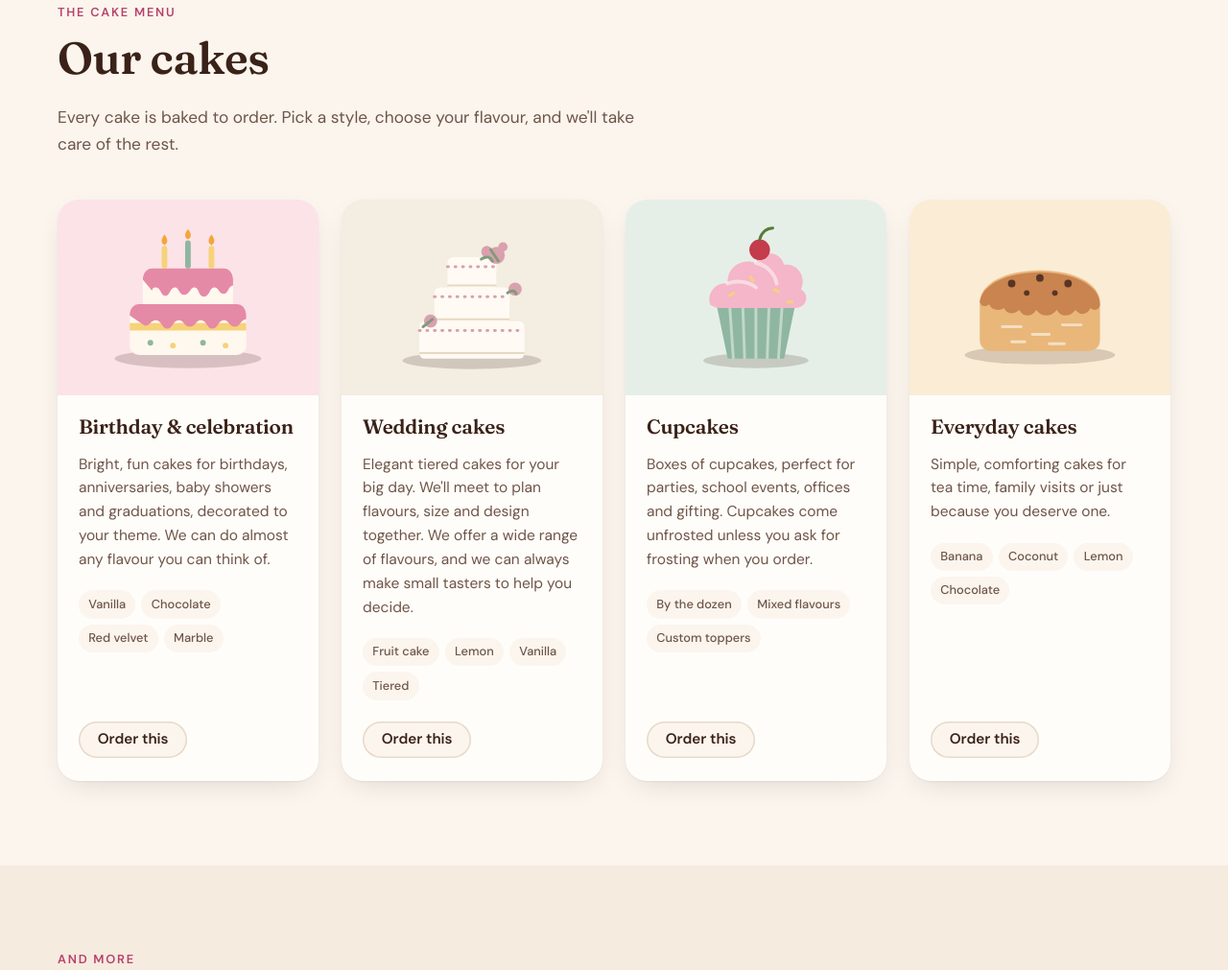
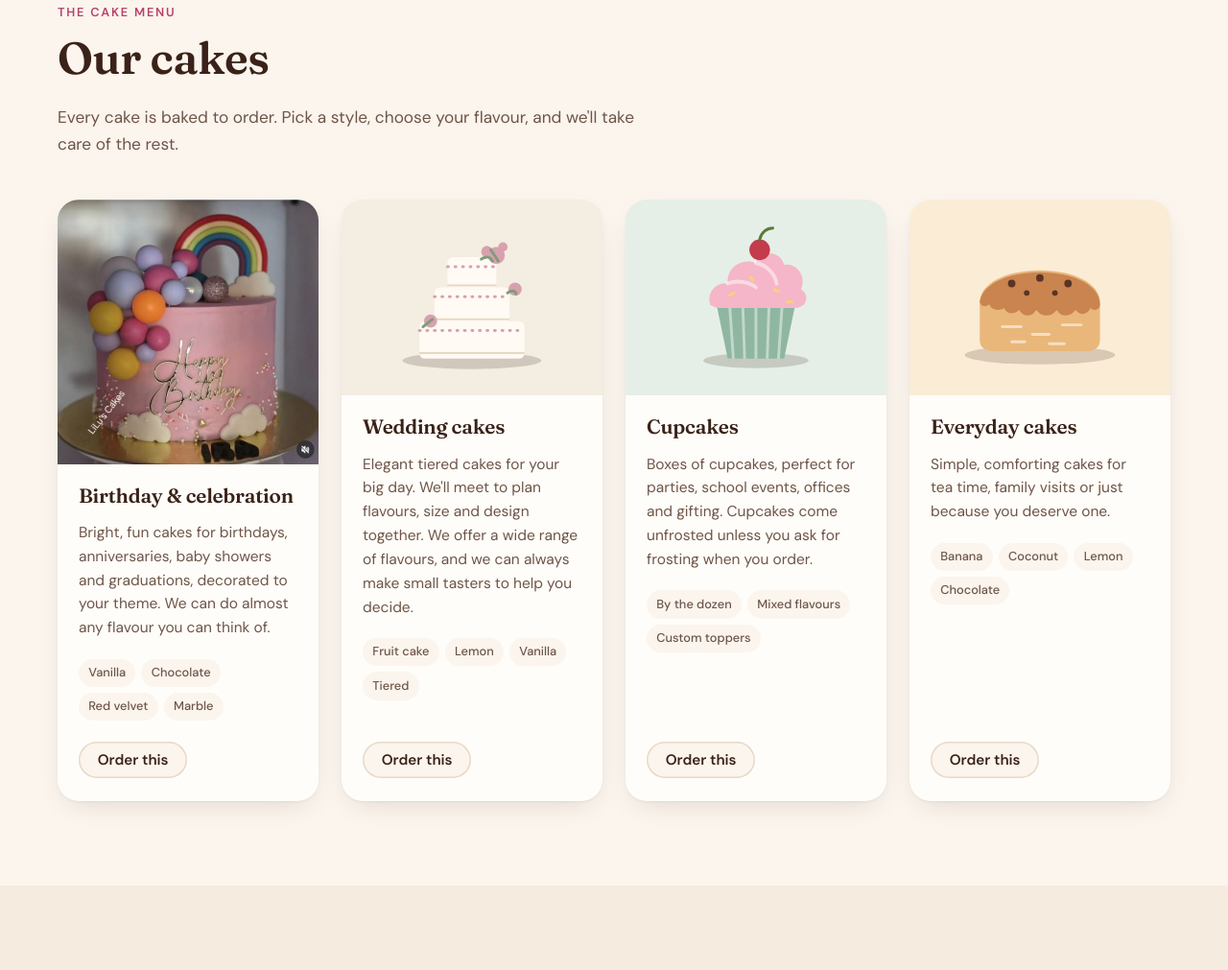
Before and after one commit to sujjas/lilelus, a plain HTML site: page index.html in a window 1280 px wide. Shown: the part 829-1840 px from the top of the page at 96% size. Drawn offline with Linux system fonts and the light colour scheme.

Commit message:
Use a real photo on the Birthday & celebration card
Replace the cake drawing with a photo of a pink birthday cake with a
rainbow topper (images/birthday-cake.jpg), with alt text describing it.

Co-Authored-By: Claude Opus 5.5 <noreply@anthropic.com>

```diff
--- a/index.html
+++ b/index.html
@@ -178,7 +178,7 @@
         <div class="grid grid-cakes">
           <article class="card reveal">
             <div class="card-media" style="--bg:#fbe3e8">
-              <svg class="ill" style="--c1:#e58aa6;--c2:#f6d27a;--c3:#8fb6a0"><use href="#ill-celebration"/></svg>
+              <img src="images/birthday-cake.jpg" alt="Pink birthday cake with a rainbow topper, colourful balls, white clouds and a gold Happy Birthday sign">
             </div>
             <div class="card-body">
               <h3>Birthday &amp; celebration</h3>
```
Also changed, not shown: images/birthday-cake.jpg (added).
